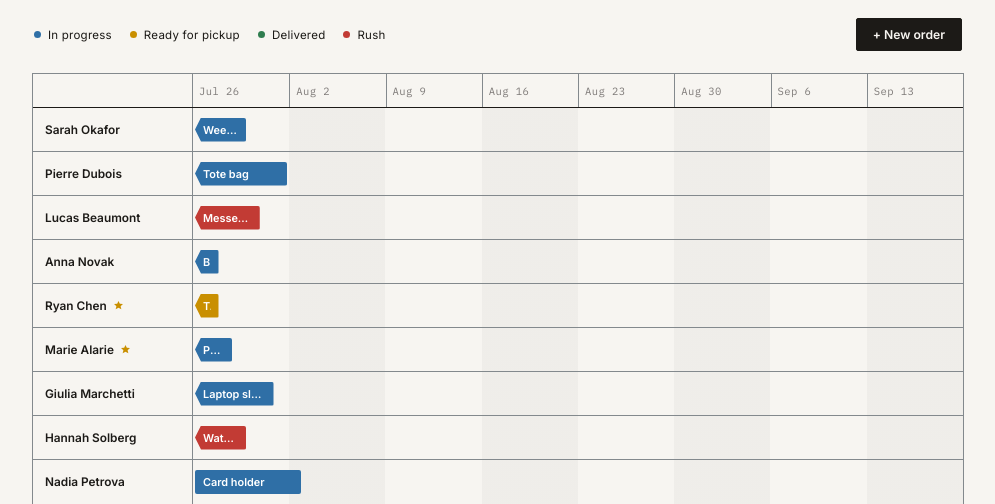
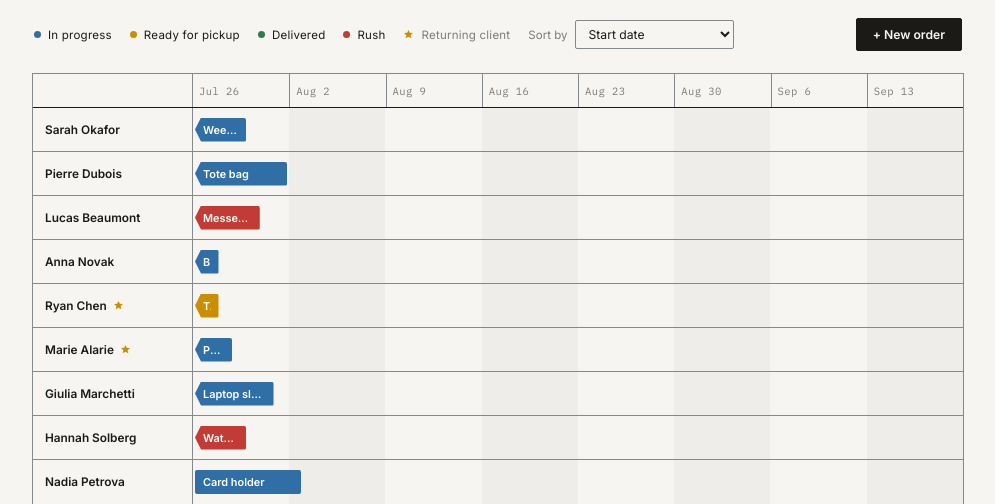
Before and after one commit to arnaud1050/leather_orders, a Flask app: page / in a window 1280 px wide. Shown: the part 169-673 px from the top of the page, without its empty margins (142-1137 px from the left). Run offline with Flask 3, Linux system fonts and the light colour scheme; a user stored in the database is signed in.

Commit message:
Add sorting and filtering to timeline

```diff
--- a/static/assets/css/style.css
+++ b/static/assets/css/style.css
@@ -205,7 +205,6 @@ body {
 .legend-row {
   display: flex;
   align-items: center;
-  justify-content: space-between;
   flex-wrap: wrap;
   gap: 18px;
   padding: 18px 2px 22px;
@@ -228,12 +227,65 @@ body {
   font-size: 0.72rem;
   padding: 7px 14px;
   text-decoration: none;
+  margin-left: auto;
+}
+
+.timeline__sort {
+  display: inline-flex;
+  align-items: center;
+  gap: 8px;
+  font-size: 0.72rem;
+  color: var(--ink-soft);
+}
+
+.timeline__sort select {
+  font-family: inherit;
+  font-size: 0.76rem;
+  color: var(--ink);
+  padding: 5px 8px;
+  border: 1px solid var(--hairline);
+  border-radius: var(--radius);
+  background: var(--paper);
 }
 
 .legend__item {
   display: inline-flex;
   align-items: center;
   gap: 7px;
+  border: none;
+  background: none;
+  padding: 0;
+  font-family: inherit;
+  font-size: inherit;
+  letter-spacing: inherit;
+  color: var(--ink);
+  cursor: pointer;
+}
+
+.legend__item:hover {
+  color: var(--status-progress);
+}
+
+.legend__item--off {
+  color: var(--ink-soft);
+  text-decoration: line-through;
+}
+
+.legend__item--off .dot {
+  opacity: 0.35;
+}
+
+.legend__item--static {
+  cursor: default;
+  color: var(--ink-soft);
+}
+
+.legend__item--static:hover {
+  color: var(--ink-soft);
+}
+
+.legend__item--static .timeline__star {
+  margin-left: 0;
 }
 
 .dot {
@@ -362,6 +414,10 @@ body {
   grid-template-columns: 160px 1fr;
   border-bottom: 1px solid var(--hairline);
   min-height: 44px;
+}
+
+.timeline__row[hidden] {
+  display: none;
 }
 
 .timeline__row:last-child {
--- a/templates/timeline.html
+++ b/templates/timeline.html
@@ -27,22 +27,34 @@
     </nav>
 
     <div class="ledger__summary">
-      <span class="ledger__summary-count">{{ rows|length }}</span>
-      <span class="ledger__summary-label">order{{ 's' if rows|length != 1 else '' }}<br>in this window</span>
+      <span class="ledger__summary-count" id="order-count">{{ rows|length }}</span>
+      <span class="ledger__summary-label" id="order-count-label">order{{ 's' if rows|length != 1 else '' }}<br>in this window</span>
     </div>
   </header>
 
   <div class="legend-row">
-    <div class="legend">
-      <span class="legend__item"><span class="dot dot--in_progress"></span>In progress</span>
-      <span class="legend__item"><span class="dot dot--ready"></span>Ready for pickup</span>
-      <span class="legend__item"><span class="dot dot--delivered"></span>Delivered</span>
-      <span class="legend__item"><span class="dot dot--rush"></span>Rush</span>
+    <div class="legend" id="status-legend">
+      <button type="button" class="legend__item" data-status="in_progress"><span class="dot dot--in_progress"></span>In progress</button>
+      <button type="button" class="legend__item" data-status="ready"><span class="dot dot--ready"></span>Ready for pickup</button>
+      <button type="button" class="legend__item" data-status="delivered"><span class="dot dot--delivered"></span>Delivered</button>
+      <button type="button" class="legend__item" data-status="rush"><span class="dot dot--rush"></span>Rush</button>
+      <span class="legend__item legend__item--static">
+        <svg class="timeline__star" viewBox="0 0 24 24" fill="currentColor"><path d="M12 2l2.9 6.3 6.9.6-5.2 4.6 1.6 6.8L12 16.9l-6.2 3.4 1.6-6.8L2.2 8.9l6.9-.6L12 2z"/></svg>
+        Returning client
+      </span>
     </div>
+    <label class="timeline__sort">
+      Sort by
+      <select id="timeline-sort">
+        <option value="start">Start date</option>
+        <option value="due">Due date</option>
+        <option value="value">Highest paying client</option>
+      </select>
+    </label>
     <a href="{{ url_for('new_order', return_to=request.path) }}" class="btn-primary legend__new-order">+ New order</a>
   </div>
 
-  <div class="timeline" style="--window-days: {{ window_days }}; --week-count: {{ week_headers|length }};">
+  <div class="timeline" id="timeline" style="--window-days: {{ window_days }}; --week-count: {{ week_headers|length }};">
     <div class="timeline__row timeline__row--header">
       <div class="timeline__label"></div>
       <div class="timeline__track timeline__track--header">
@@ -53,7 +65,7 @@
     </div>
 
     {% for row in rows %}
-    <div class="timeline__row">
+    <div class="timeline__row" data-status="{{ row.status }}" data-start="{{ row.start.isoformat() }}" data-due="{{ row.due.isoformat() }}" data-client-value="{{ row.client.lifetime_value }}">
       <button type="button" class="timeline__label" data-open-client="{{ row.client.id }}">
         {{ row.client.name }}
         {% if row.client.is_returning %}
@@ -160,5 +172,80 @@
       if (event.target === dialog) dialog.close();
     });
   });
+
+  // Status filter (click a legend item to hide/show that status) and sort
+  // order — both persisted in localStorage (not the URL) so they carry
+  // over automatically as you navigate prev/next through the timeline.
+  (function () {
+    var HIDDEN_KEY = 'timeline-hidden-statuses';
+    var SORT_KEY = 'timeline-sort';
+
+    var timeline = document.getElementById('timeline');
+    var rows = Array.prototype.slice.call(timeline.querySelectorAll('.timeline__row:not(.timeline__row--header)'));
+    var legendButtons = document.querySelectorAll('#status-legend .legend__item[data-status]');
+    var sortSelect = document.getElementById('timeline-sort');
+    var orderCount = document.getElementById('order-count');
+    var orderCountLabel = document.getElementById('order-count-label');
+
+    function getHidden() {
+      try {
+        return JSON.parse(localStorage.getItem(HIDDEN_KEY)) || [];
+      } catch (e) {
+        return [];
+      }
+    }
+
+    function applyFilter() {
+      var hidden = getHidden();
+      var visible = 0;
+      rows.forEach(function (row) {
+        var isHidden = hidden.indexOf(row.dataset.status) !== -1;
+        row.hidden = isHidden;
+        if (!isHidden) visible++;
+      });
+      legendButtons.forEach(function (btn) {
+        btn.classList.toggle('legend__item--off', hidden.indexOf(btn.dataset.status) !== -1);
+      });
+      orderCount.textContent = visible;
+      orderCountLabel.innerHTML = 'order' + (visible !== 1 ? 's' : '') + '<br>in this window';
+    }
+
+    function applySort() {
+      var sortBy = localStorage.getItem(SORT_KEY) || 'start';
+      sortSelect.value = sortBy;
+      var sorted = rows.slice().sort(function (a, b) {
+        if (sortBy === 'value') {
+          return parseFloat(b.dataset.clientValue) - parseFloat(a.dataset.clientValue);
+        }
+        return a.dataset[sortBy] < b.dataset[sortBy] ? -1 : a.dataset[sortBy] > b.dataset[sortBy] ? 1 : 0;
+      });
+      sorted.forEach(function (row) {
+        timeline.appendChild(row);
+      });
+    }
+
+    legendButtons.forEach(function (btn) {
+      btn.addEventListener('click', function () {
+        var hidden = getHidden();
+        var status = btn.dataset.status;
+        var index = hidden.indexOf(status);
+        if (index === -1) {
+          hidden.push(status);
+        } else {
+          hidden.splice(index, 1);
+        }
+        localStorage.setItem(HIDDEN_KEY, JSON.stringify(hidden));
+        applyFilter();
+      });
+    });
+
+    sortSelect.addEventListener('change', function () {
+      localStorage.setItem(SORT_KEY, sortSelect.value);
+      applySort();
+    });
+
+    applySort();
+    applyFilter();
+  })();
 </script>
 {% endblock %}
```
